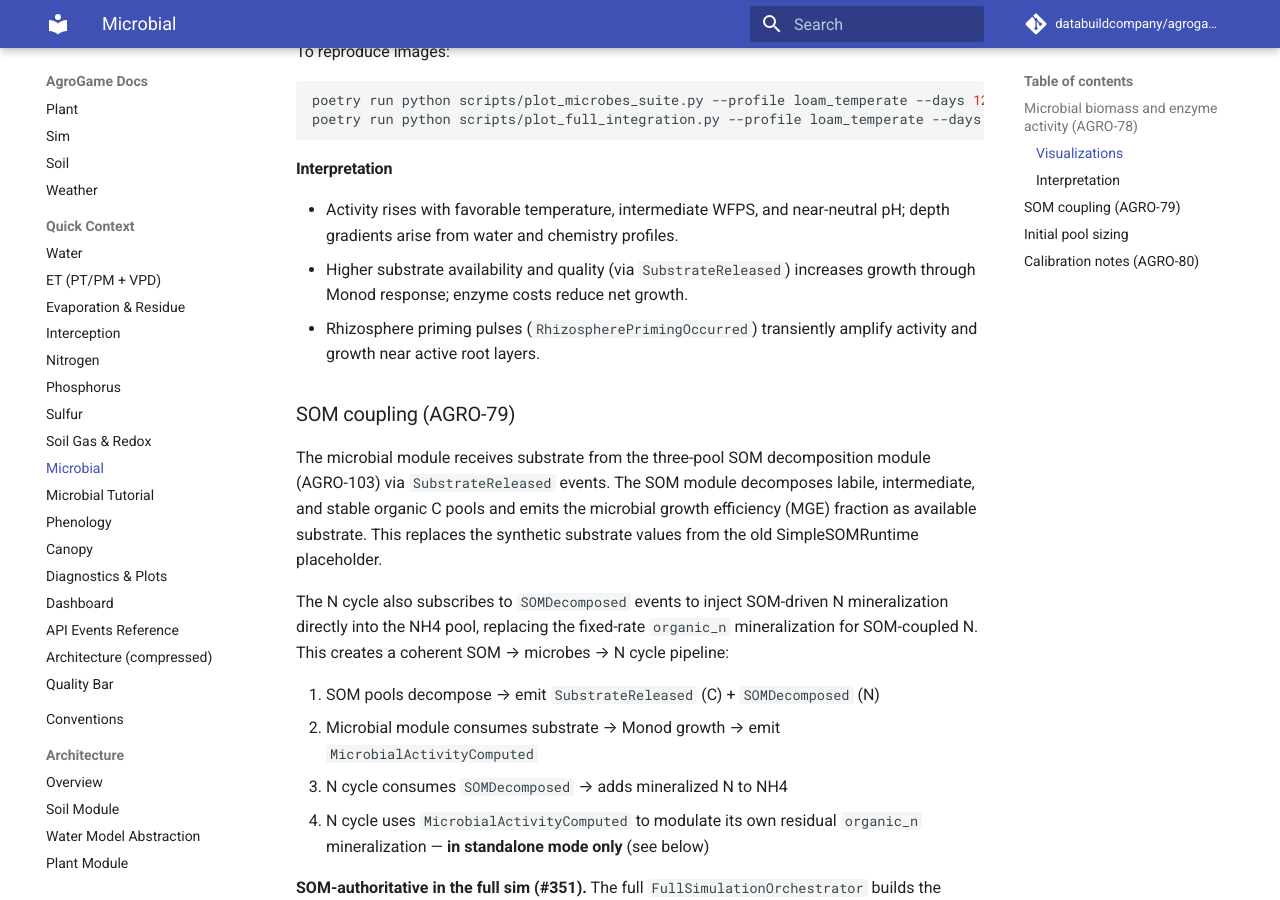
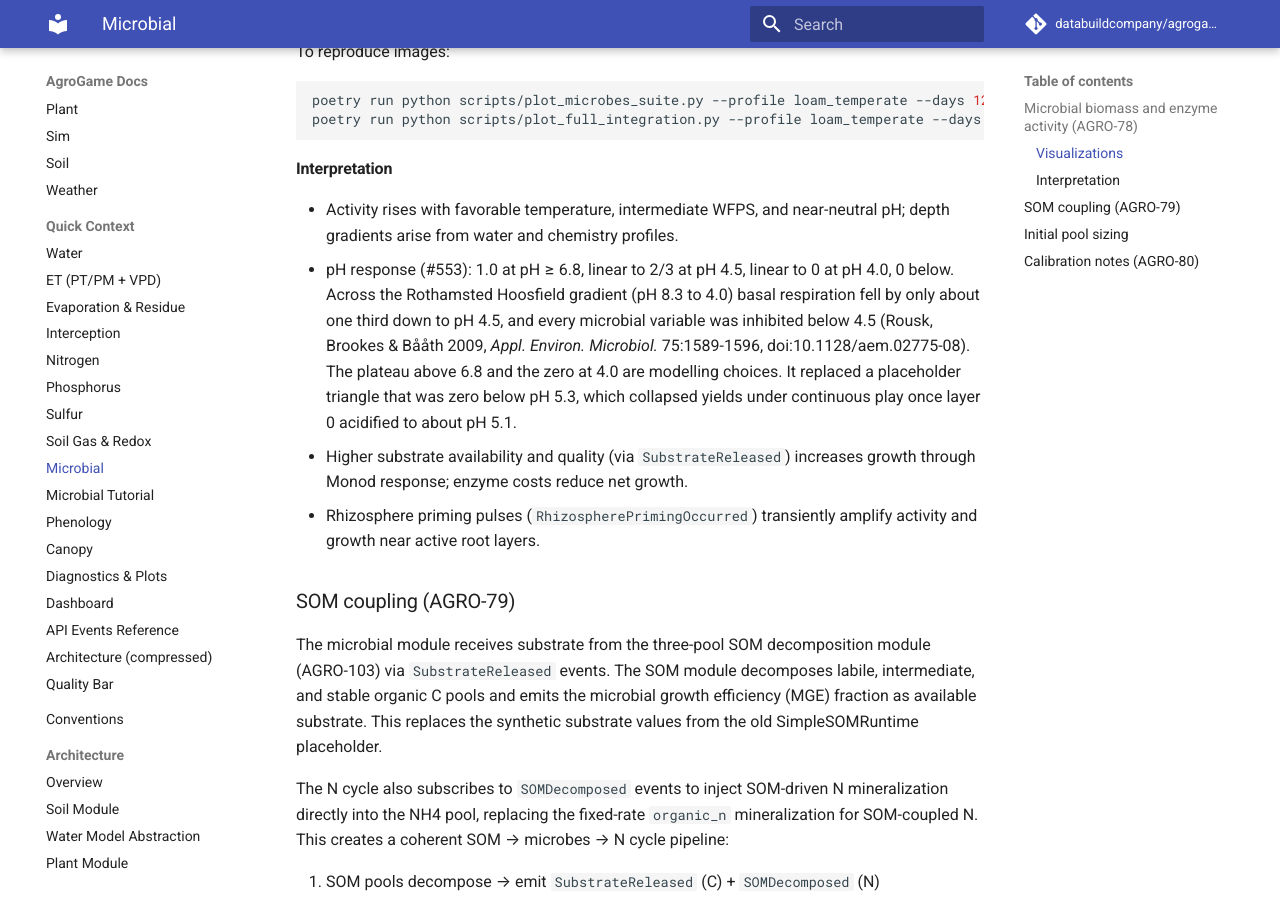
Before and after one commit to gedejong/agrogame, an MkDocs documentation site: the page built from docs/microbial.md, in a window 1280 px wide and 900 px high, scrolled down 876 px. Built offline with MkDocs 1.6.1 and Material for MkDocs 9.7.7, drawn with Linux system fonts in a browser that asks for light colours; comment, search, counter and statistics services are not loaded.

Commit message:
docs(#553): document the microbial pH response and its source
Co-Authored-By: Claude Opus 5.5 <noreply@anthropic.com>

```diff
--- a/docs/microbial.md
+++ b/docs/microbial.md
@@ -29,6 +29,7 @@ poetry run python scripts/plot_full_integration.py --profile loam_temperate --da
 #### Interpretation
 
 - Activity rises with favorable temperature, intermediate WFPS, and near-neutral pH; depth gradients arise from water and chemistry profiles.
+- pH response (#553): 1.0 at pH ≥ 6.8, linear to 2/3 at pH 4.5, linear to 0 at pH 4.0, 0 below. Across the Rothamsted Hoosfield gradient (pH 8.3 to 4.0) basal respiration fell by only about one third down to pH 4.5, and every microbial variable was inhibited below 4.5 (Rousk, Brookes & Bååth 2009, *Appl. Environ. Microbiol.* 75:1589-1596, doi:10.1128/aem.02775-08). The plateau above 6.8 and the zero at 4.0 are modelling choices. It replaced a placeholder triangle that was zero below pH 5.3, which collapsed yields under continuous play once layer 0 acidified to about pH 5.1.
 - Higher substrate availability and quality (via `SubstrateReleased`) increases growth through Monod response; enzyme costs reduce net growth.
 - Rhizosphere priming pulses (`RhizospherePrimingOccurred`) transiently amplify activity and growth near active root layers.
 
```
